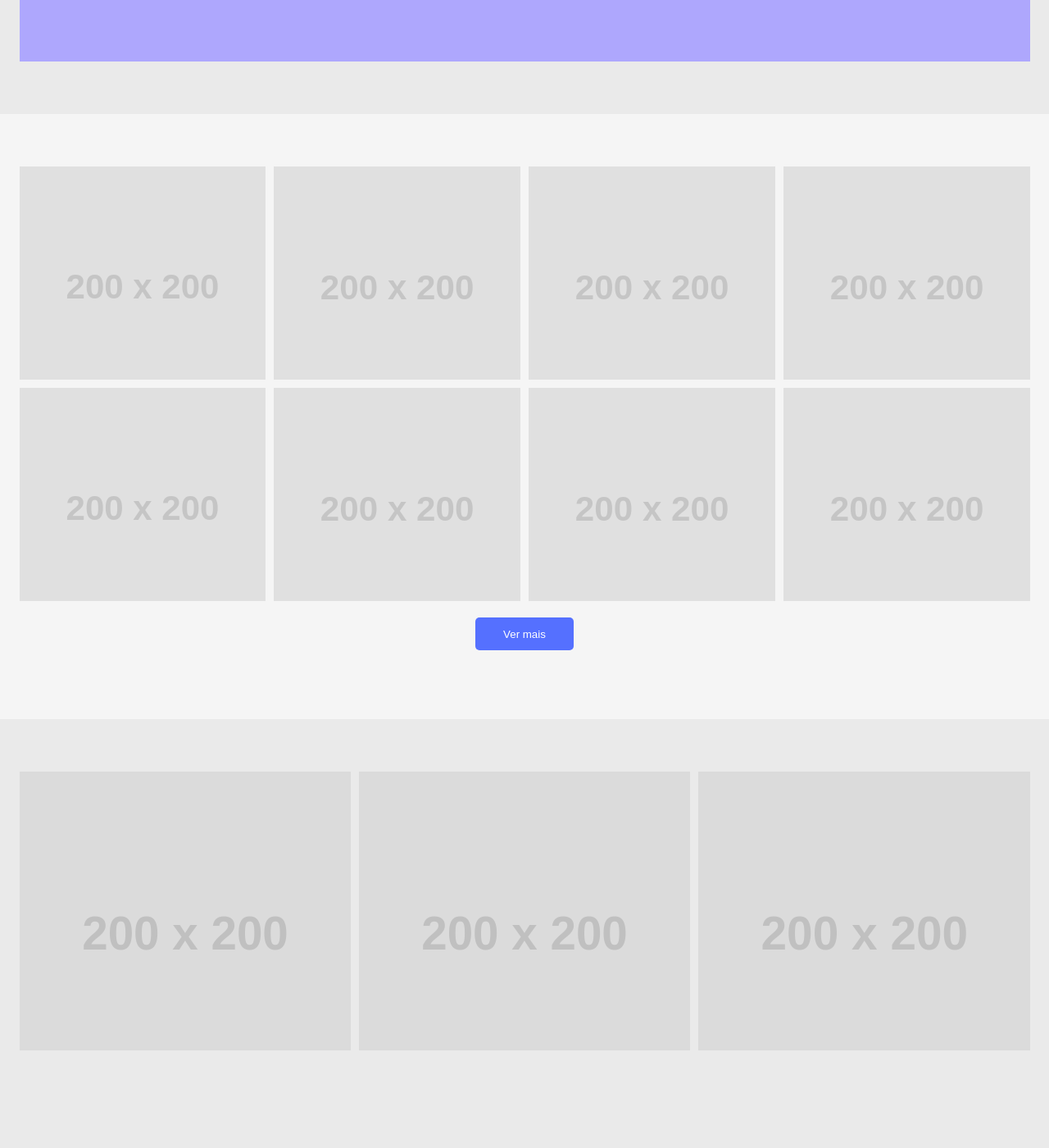
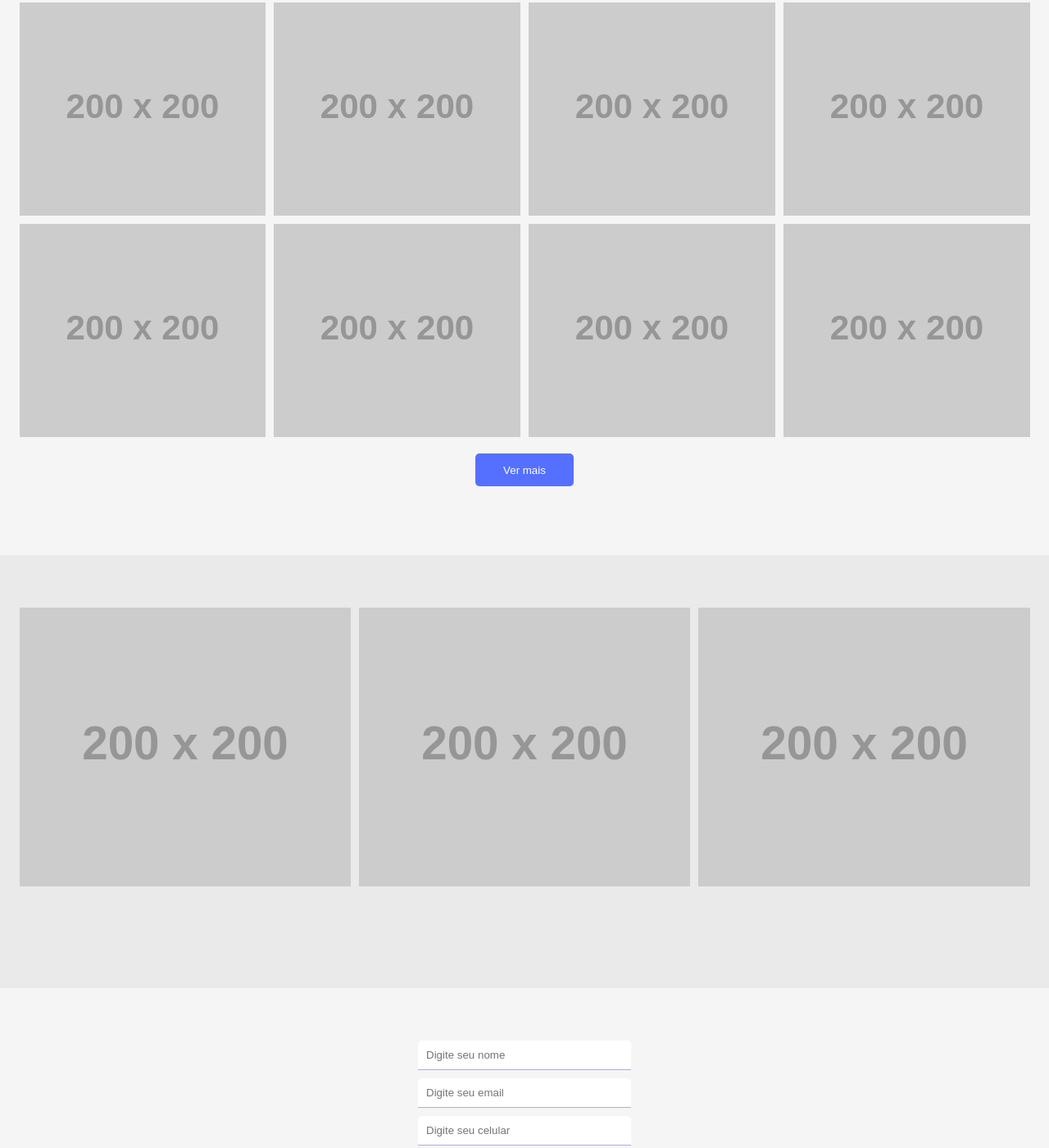
Before and after one commit to joeltonguerreiro/gatsby-hello-world, a Gatsby site: page / in a window 1280 px wide. Shown: the part 669-2069 px from the top of the page at 82% size. Built offline with nearby package versions, Linux system fonts and the light colour scheme; Gatsby itself is replaced by a stand-in of ours; placeholder pictures from the web are drawn by us.

Commit message:
layout clients

```diff
--- a/src/components/clients/client.js
+++ b/src/components/clients/client.js
@@ -5,18 +5,25 @@
 
 import ModalClient from "./modalClient"
 
+const StyledShade = styled.div`
+    width: 100%;
+    height: 100%;
+    background-color: rgba(0,0,0,0);
+    transition: background-color 0.5s ease;
+    &:hover {
+        background-color: rgba(0,0,0,0.2);
+    }
+`
+
 const Client = styled.div`
     width: 100%;
     height: 100%;
     background-image: url('https://via.placeholder.com/200x200.png?text=clientes');
     background-repeat: none;
-    backogrund-position: center;
+    background-position: center;
     background-size: cover;
-    transition: opacity 0.5s;
-    opacity: 0.5;
     &:hover {
         cursor: pointer;
-        opacity: 1;
     }
 
     @media screen and (max-width: 360px) {
@@ -42,7 +49,7 @@
 
     return <>
         <Client onClick={handleOpenModal}>
-
+            <StyledShade></StyledShade>
         </Client>
 
         <ModalClient
--- a/src/components/clients/modalClient.js
+++ b/src/components/clients/modalClient.js
@@ -1,6 +1,8 @@
 import React, { useEffect, useState } from "react"
 import styled from "styled-components"
 import Modal from "react-modal"
+
+import { LayoutContainer, defaultColors } from "../layout"
 
 const customStyles = {
     content: {
@@ -12,6 +14,14 @@
         transform: 'translate(-50%, -50%)'
     },
 };
+
+const StyledModalContent = styled.div`
+    width: 600px;
+    height: 400px;
+    display: flex;
+    justify-content: center;
+    align-items: center;
+`
 
 Modal.setAppElement('#___gatsby');
 
@@ -25,7 +35,12 @@
         style={customStyles}
         contentLabel="Example Modal"
     >
-        {props.children}
+        <StyledModalContent>
+            <img src='https://via.placeholder.com/600x400.png?text=clientes' width={'100%'} height={'100%'} >
+
+            </img>
+        </StyledModalContent>
+
     </Modal>
 
 }
--- a/src/components/contact/index.js
+++ b/src/components/contact/index.js
@@ -67,6 +67,10 @@
 
                 </StyledInput>
 
+                <StyledInput type="text" placeholder={"Digite seu celular"}>
+
+                </StyledInput>
+
                 <StyledTextArea rows="6" cols="100" placeholder={"Digite sua mensagem"}>
 
                 </StyledTextArea>
--- a/src/components/plans.js
+++ b/src/components/plans.js
@@ -14,27 +14,40 @@
 
 `
 
+const StyledShade = styled.div`
+    width: 100%;
+    height: 100%;
+    background-color: rgba(0,0,0,0);
+    transition: background-color 0.5s ease;
+    &:hover {
+        background-color: rgba(0,0,0,0.2);
+    }
+`
+
 const StyledPlan = styled.div`
     width: 100%;
     height: 100%;
     background-image: url('https://via.placeholder.com/200x200.png?text=plano');
     background-repeat: none;
-    backogrund-position: center;
+    background-position: center;
     background-size: cover;
-    transition: opacity 0.5s;
-    opacity: 0.5;
     &:hover {
         cursor: pointer;
-        opacity: 1;
     }
 `
 
 export default () => (
     <LayoutContainer>
         <WrapperPlans id="plans">
-            <StyledPlan></StyledPlan>
-            <StyledPlan></StyledPlan>
-            <StyledPlan></StyledPlan>
+            <StyledPlan>
+                <StyledShade></StyledShade>
+            </StyledPlan>
+            <StyledPlan>
+                <StyledShade></StyledShade>
+            </StyledPlan>
+            <StyledPlan>
+                <StyledShade></StyledShade>
+            </StyledPlan>
 
         </WrapperPlans>
     </LayoutContainer>
--- a/src/components/talents/index.js
+++ b/src/components/talents/index.js
@@ -4,7 +4,7 @@
 import {LayoutContainer, defaultColors} from "../layout"
 
 const Talents = styled.div`
-    height: 600px;
+    height: 400px;
     width: 100%;
     background-color: ${defaultColors.secondaryColor};
 `
```
